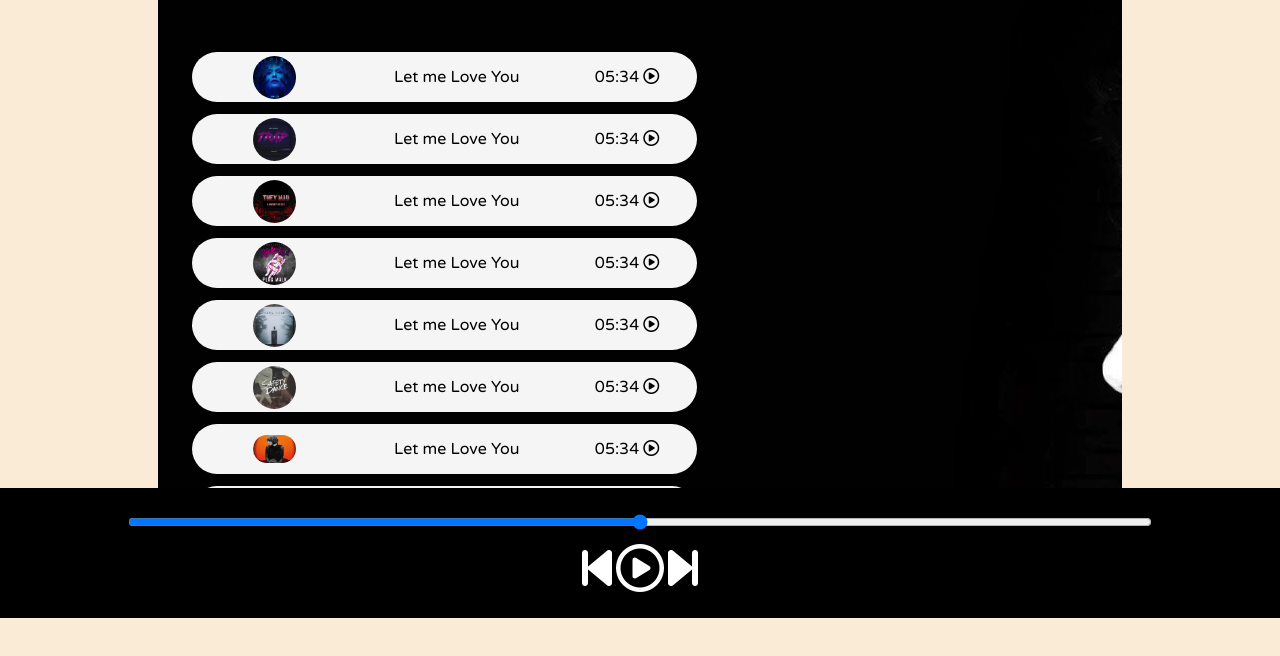
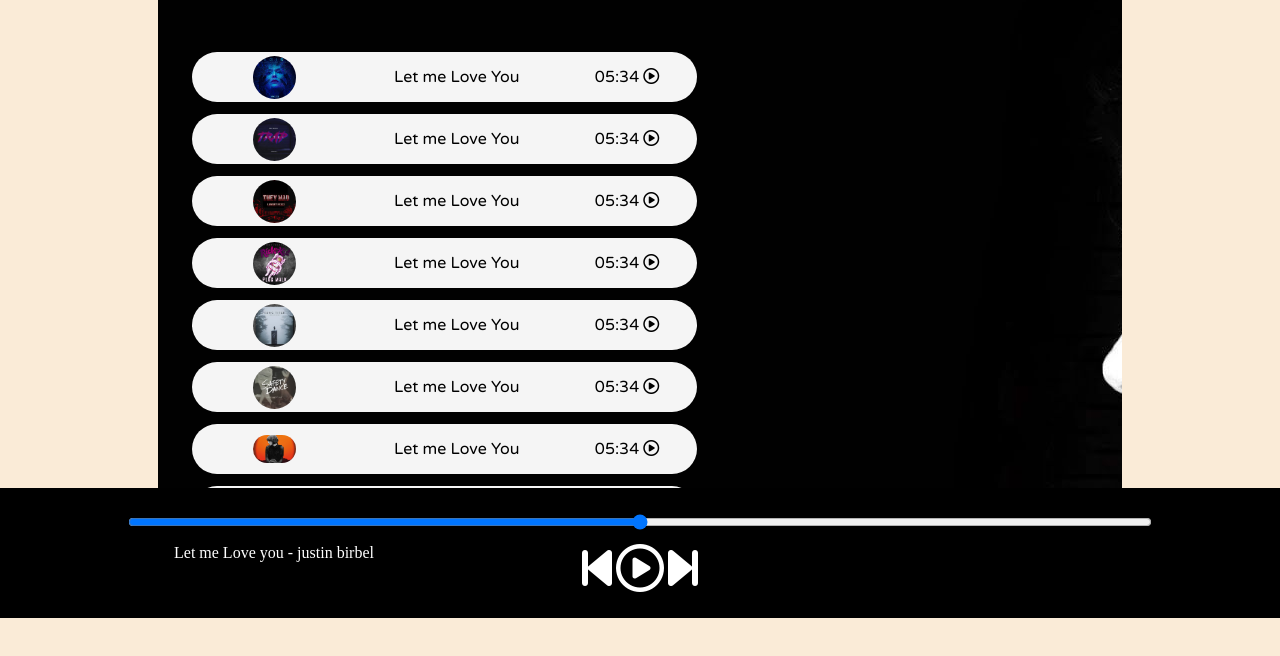
Before and after one commit to trdxDeepu/spotify_Clone, a plain HTML site: page index.html in a window 1280 px wide. Shown: the part 182-838 px from the top of the page. Drawn offline with Linux system fonts and the light colour scheme.

Commit message:
added gif of songs playing

```diff
--- a/index.html
+++ b/index.html
@@ -97,6 +97,9 @@
         <i class="fa-regular fa-3x fa-circle-play"></i>
         <i class="fa-solid fa-3x fa-forward-step"></i>
       </div>
+      <div class="songInfo">
+        <img src="assets/playing.gif" width="42px" alt=""> Let me Love you - justin
+ birbel      </div>
     </div>
 
     <script src="script.js"></script>
--- a/script.js
+++ b/script.js
@@ -0,0 +1 @@
+console.log("Welcome to spotify")
--- a/style.css
+++ b/style.css
@@ -100,3 +100,13 @@ nav ul li{
 .timestamp i{
     cursor: pointer;
 }
+
+.songInfo{
+  position: absolute;
+  left: 10vw;
+}
+
+.songInfo img{
+  opacity: 0;
+  transition: opacity 1s ease-in;
+}
```
